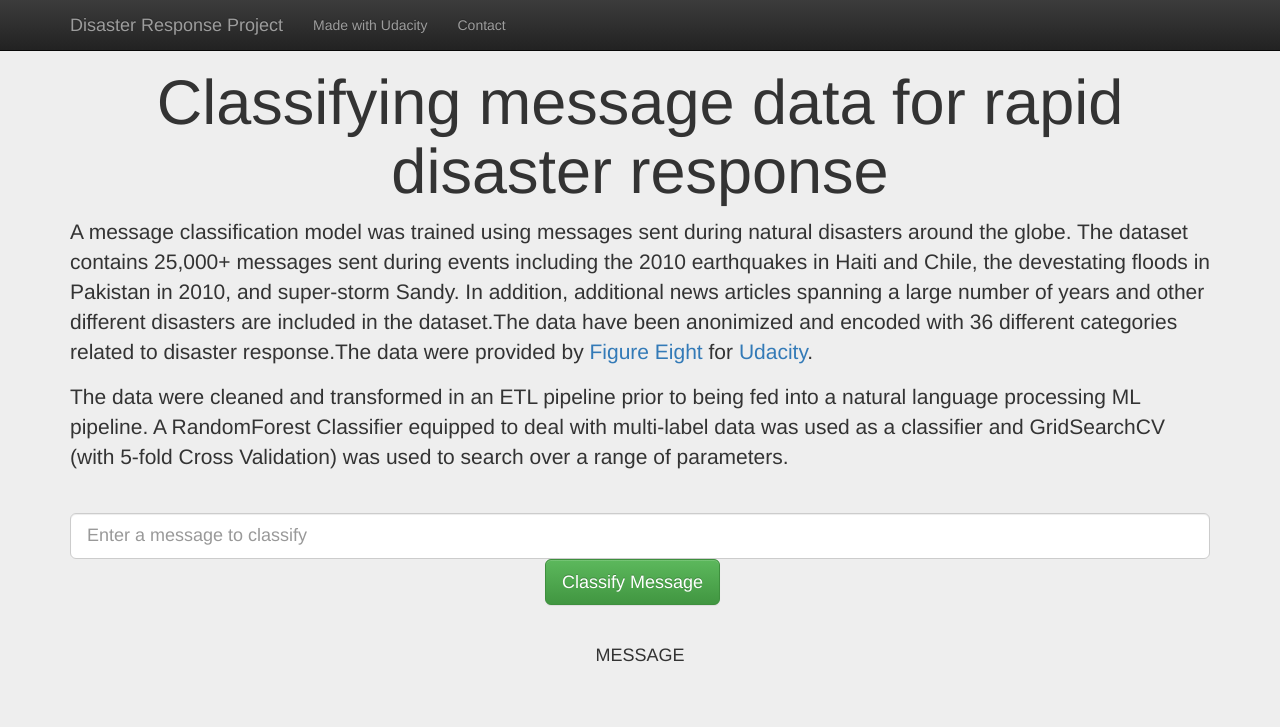
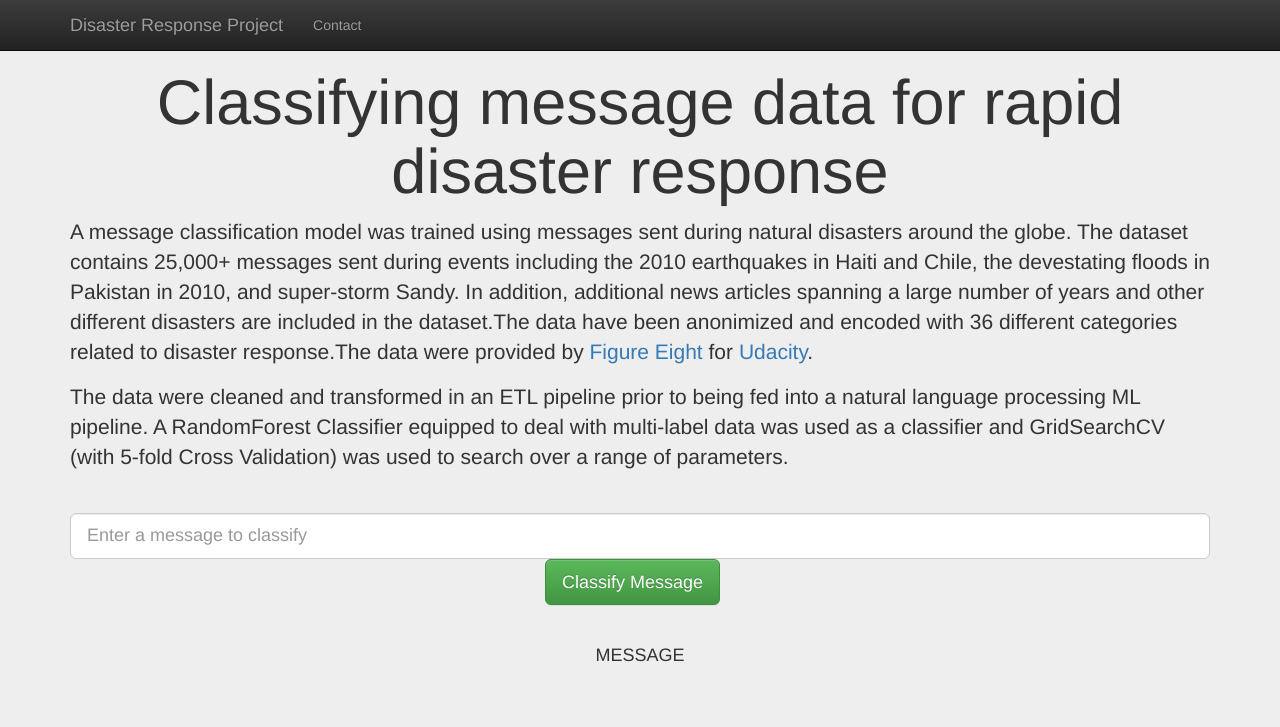
Before and after one commit to eherdter/MessageClassifier, a Flask app: page /go in a window 1280 px wide. Shown: the top 727 px of the page. Run offline with Flask 2, Linux system fonts and the light colour scheme; data that the repository does not hold is empty; parts of the project's set-up code (start-up, migrations or seed data) failed here and were passed over; some libraries are stand-ins or nearby versions.

Commit message:
style: no code change

```diff
--- a/app/templates/master.html
+++ b/app/templates/master.html
@@ -22,7 +22,6 @@
         </div>
         <div id="navbar" class="collapse navbar-collapse">
             <ul class="nav navbar-nav">
-                <li><a href="https://www.udacity.com/">Made with Udacity</a></li>
                 <li><a href="https://github.com/">Contact</a></li>
             </ul>
         </div>
```
